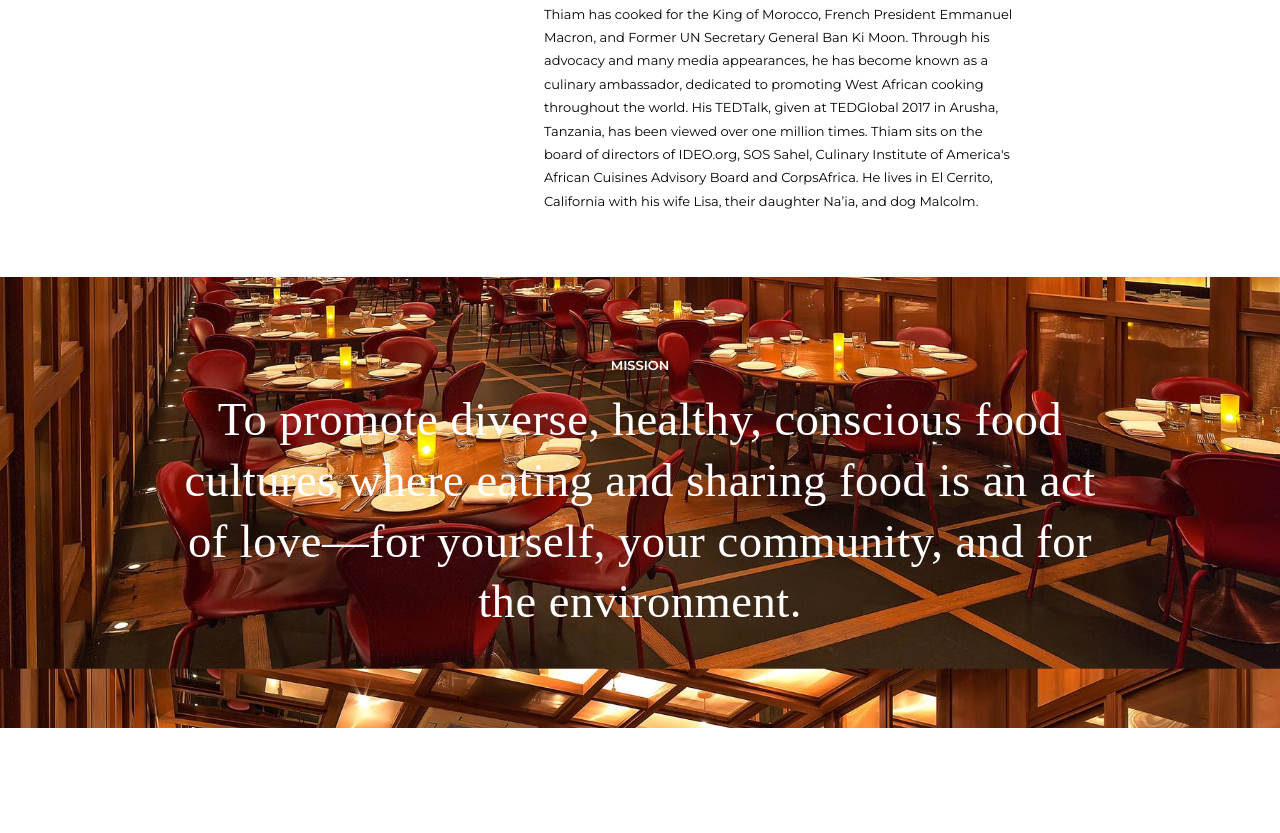
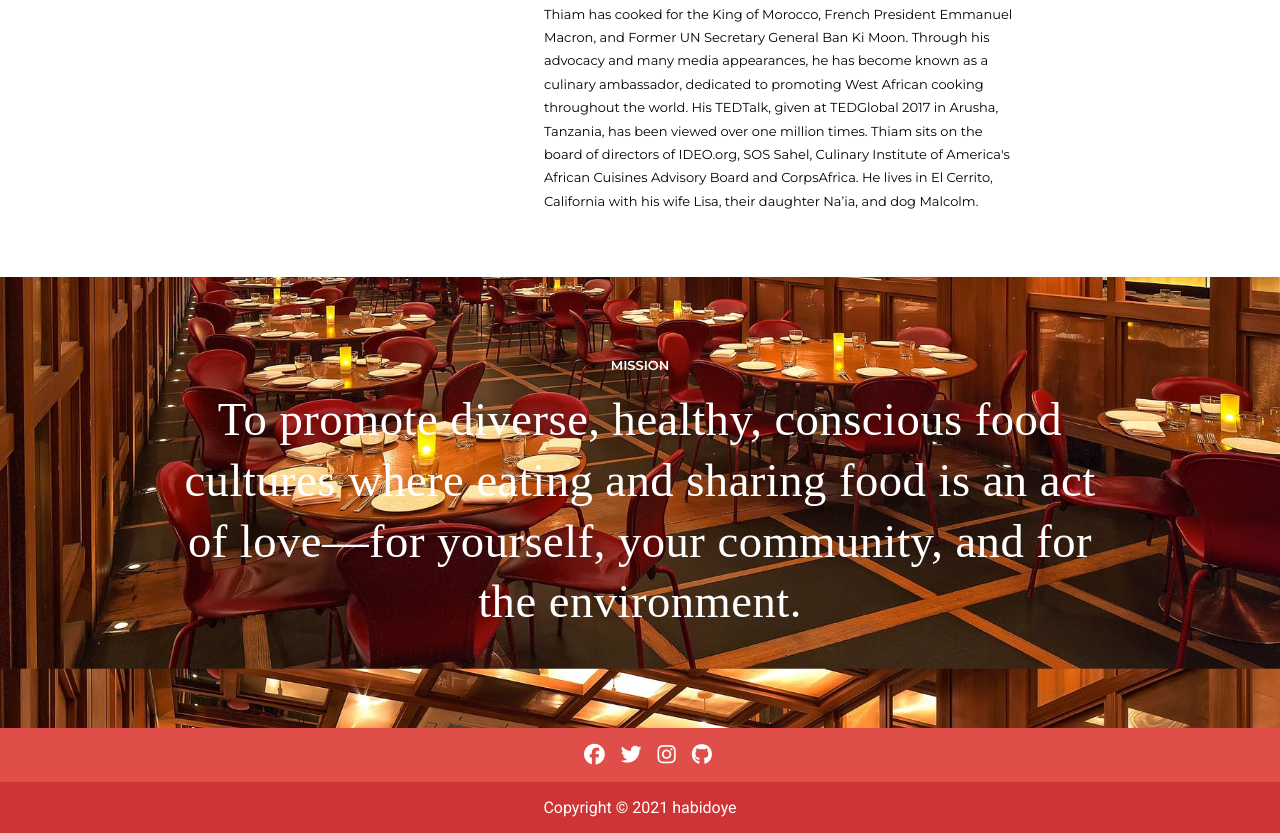
Before and after one commit to Habidoye97/restaurant-page, a website built with webpack: page dist/index.html in a window 1280 px wide. Shown: the part 1038-1871 px from the top of the page. Before the commit the page ends 1766 px from the top, so only its background shows below. Built offline with nearby package versions, Linux system fonts and the light colour scheme; a web font is replaced by a local one.

Commit message:
Created the footer function and pust the necessary styling

```diff
--- a/src/style.css
+++ b/src/style.css
@@ -136,3 +136,31 @@ ul {
   color: var(--font-color);
   font-weight: 400;
 }
+
+/* FOOTER */
+.footer {
+  position: relative;
+}
+.social-container {
+  padding: 1rem 1.875rem;
+  background: rgb(223,78,72);
+  text-align: center;
+  position: sticky;
+  position: -webkit-sticky;
+  bottom: 0;
+}
+
+.fab {
+  color: white;
+  font-size: 1.3rem;
+  margin-left: 1rem;
+  cursor: pointer;
+
+}
+
+.copy-container  {
+  text-align: center;
+  color: var(--font-color);
+  padding: 1em;
+  background: var(--red-color);
+}
--- a/src/website.js
+++ b/src/website.js
@@ -60,7 +60,56 @@ function createMain () {
   return main
 }
 
+function createFooter () {
+  const footer = document.createElement('footer');
+  footer.classList.add('footer');
 
+  const socialContainer = document.createElement('div');
+  socialContainer.classList.add('social-container');
+
+  const facebook = document.createElement('a')
+  facebook.href = "www.facebook.com"
+  const facebookIcon = document.createElement('i');
+  facebookIcon.classList.add('fab');
+  facebookIcon.classList.add('fa-facebook');
+  facebook.appendChild(facebookIcon);
+
+  const twitter = document.createElement('a')
+  const twitterIcon = document.createElement('i');
+  twitterIcon.classList.add('fab');
+  twitterIcon.classList.add('fa-twitter');
+  twitter.appendChild(twitterIcon);
+
+  const instagram = document.createElement('a')
+  const instagramIcon = document.createElement('i');
+  instagramIcon.classList.add('fab');
+  instagramIcon.classList.add('fa-instagram');
+  instagram.appendChild(instagramIcon)
+
+  const gitHub = document.createElement('a')
+  const gitHubIcon = document.createElement('i');
+  gitHubIcon.classList.add('fab');
+  gitHubIcon.classList.add('fa-github');
+  gitHub.appendChild(gitHubIcon);
+
+  socialContainer.appendChild(facebook);
+  socialContainer.appendChild(twitter);
+  socialContainer.appendChild(instagram);
+  socialContainer.appendChild(gitHub);
+
+  const copyrightContainer = document.createElement('div');
+  copyrightContainer.classList.add("copy-container")
+
+  const copyright = document.createElement('p');
+  copyright.classList.add('copyright');
+  copyright.textContent ="Copyright © 2021 habidoye";
+  copyrightContainer.appendChild(copyright);
+
+  footer.appendChild(socialContainer);
+  footer.appendChild(copyrightContainer);
+
+  return footer
+}
 
 
 function restaurantPage () {
@@ -68,6 +117,7 @@ function restaurantPage () {
 
   content.appendChild(createHeader());
   content.appendChild(createMain());
+  content.appendChild(createFooter())
 
   loadHome()
 };
```
Also changed, not shown: dist/index.html, dist/main.js, src/menu.js (added).
